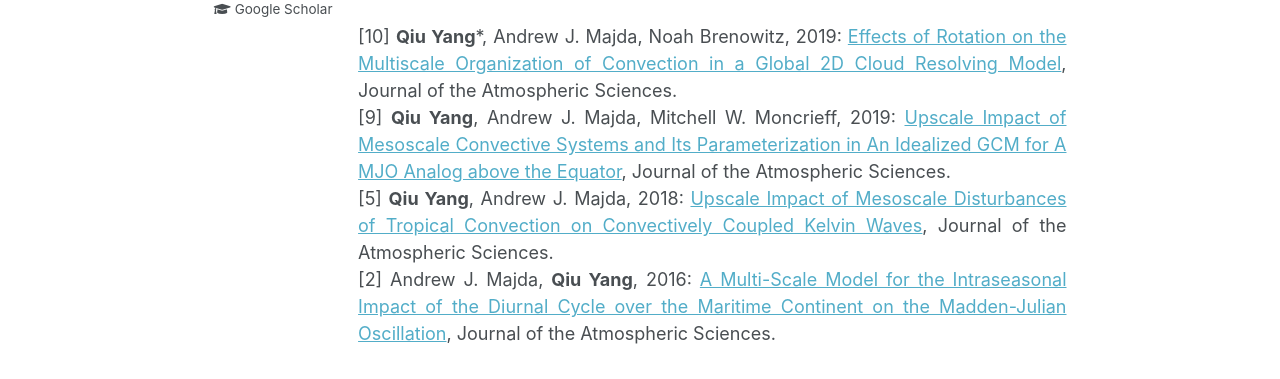
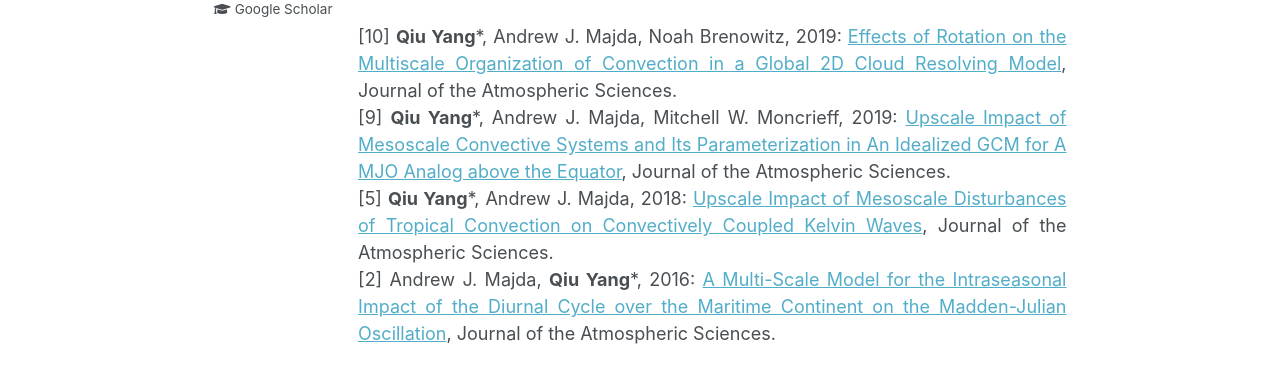
Before and after one commit to qiuyang50/qiuyang50.github.io, a Jekyll site: the page built from _pages/research.md, in a window 1280 px wide and 900 px high, scrolled down 980 px. Shown: the part 340-719 px from the top of the window. Built offline with Jekyll 4.4.1, drawn with Linux system fonts in a browser that asks for light colours.

Commit message:
Update research.md

```diff
--- a/_pages/research.md
+++ b/_pages/research.md
@@ -15,6 +15,6 @@ author_profile: true
 &nbsp;&nbsp;&nbsp;&nbsp;&nbsp;&nbsp;Studying the multi-scale interactions of tropical convection in the MJO could shed light on many fundamental mechanisms in the observation. How to understand the barrier effect of the Maritime continent for the passage of the MJO? By developing a multi-time scale framework, we showed that this barrier effect is related to the multi-time scale interactions between the diurnal cycle and the MJO over the Maritime Continent. How could tropical convection within the MJO be regulated in such an organized structure? Could numerous embedded MCSs possibly have feedback on the MJO? By developing a multi-space-scale framework for the interactions among the MJO, CCEWs, and MCSs in combination with cloud-resolving simulations, we concluded that MCSs are the major contributor to the planetary-scale kinetic energy of the MJO.
 
 [10] **Qiu Yang**\*, Andrew J. Majda, Noah Brenowitz, 2019: [Effects of Rotation on the Multiscale Organization of Convection in a Global 2D Cloud Resolving Model](https://journals.ametsoc.org/jas/article/76/11/3669/343674/Effects-of-Rotation-on-the-Multiscale-Organization), Journal of the Atmospheric Sciences.
-[9] **Qiu Yang**, Andrew J. Majda, Mitchell W. Moncrieff, 2019: [Upscale Impact of Mesoscale Convective Systems and Its Parameterization in An Idealized GCM for A MJO Analog above the Equator](https://journals.ametsoc.org/jas/article/76/3/865/107160/Upscale-Impact-of-Mesoscale-Convective-Systems-and), Journal of the Atmospheric Sciences.
-[5] **Qiu Yang**, Andrew J. Majda, 2018: [Upscale Impact of Mesoscale Disturbances of Tropical Convection on Convectively Coupled Kelvin Waves](https://journals.ametsoc.org/jas/article/75/1/85/99497/Upscale-Impact-of-Mesoscale-Disturbances-of), Journal of the Atmospheric Sciences.
-[2] Andrew J. Majda, **Qiu Yang**, 2016: [A Multi-Scale Model for the Intraseasonal Impact of the Diurnal Cycle over the Maritime Continent on the Madden-Julian Oscillation](https://journals.ametsoc.org/jas/article/73/2/579/27828/A-Multiscale-Model-for-the-Intraseasonal-Impact-of), Journal of the Atmospheric Sciences.
+[9] **Qiu Yang**\*, Andrew J. Majda, Mitchell W. Moncrieff, 2019: [Upscale Impact of Mesoscale Convective Systems and Its Parameterization in An Idealized GCM for A MJO Analog above the Equator](https://journals.ametsoc.org/jas/article/76/3/865/107160/Upscale-Impact-of-Mesoscale-Convective-Systems-and), Journal of the Atmospheric Sciences.
+[5] **Qiu Yang**\*, Andrew J. Majda, 2018: [Upscale Impact of Mesoscale Disturbances of Tropical Convection on Convectively Coupled Kelvin Waves](https://journals.ametsoc.org/jas/article/75/1/85/99497/Upscale-Impact-of-Mesoscale-Disturbances-of), Journal of the Atmospheric Sciences.
+[2] Andrew J. Majda, **Qiu Yang**\*, 2016: [A Multi-Scale Model for the Intraseasonal Impact of the Diurnal Cycle over the Maritime Continent on the Madden-Julian Oscillation](https://journals.ametsoc.org/jas/article/73/2/579/27828/A-Multiscale-Model-for-the-Intraseasonal-Impact-of), Journal of the Atmospheric Sciences.
```
